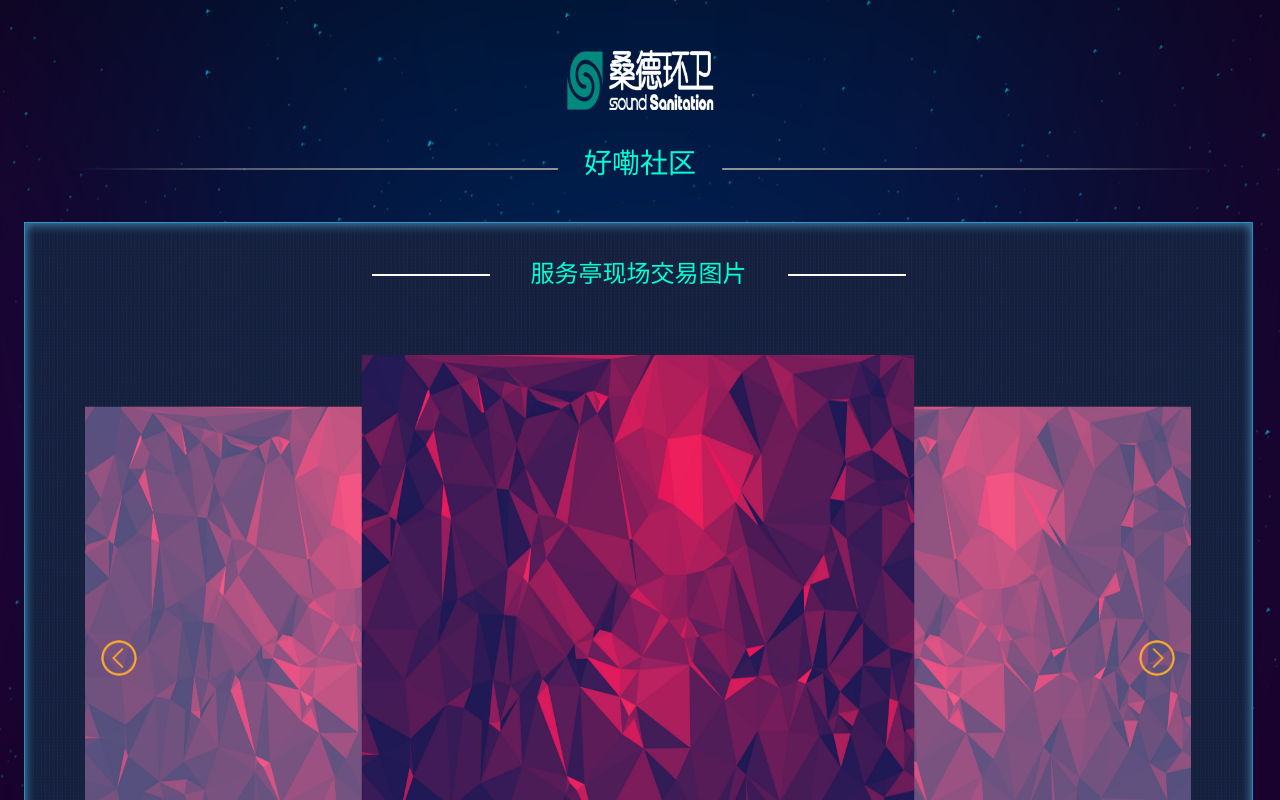
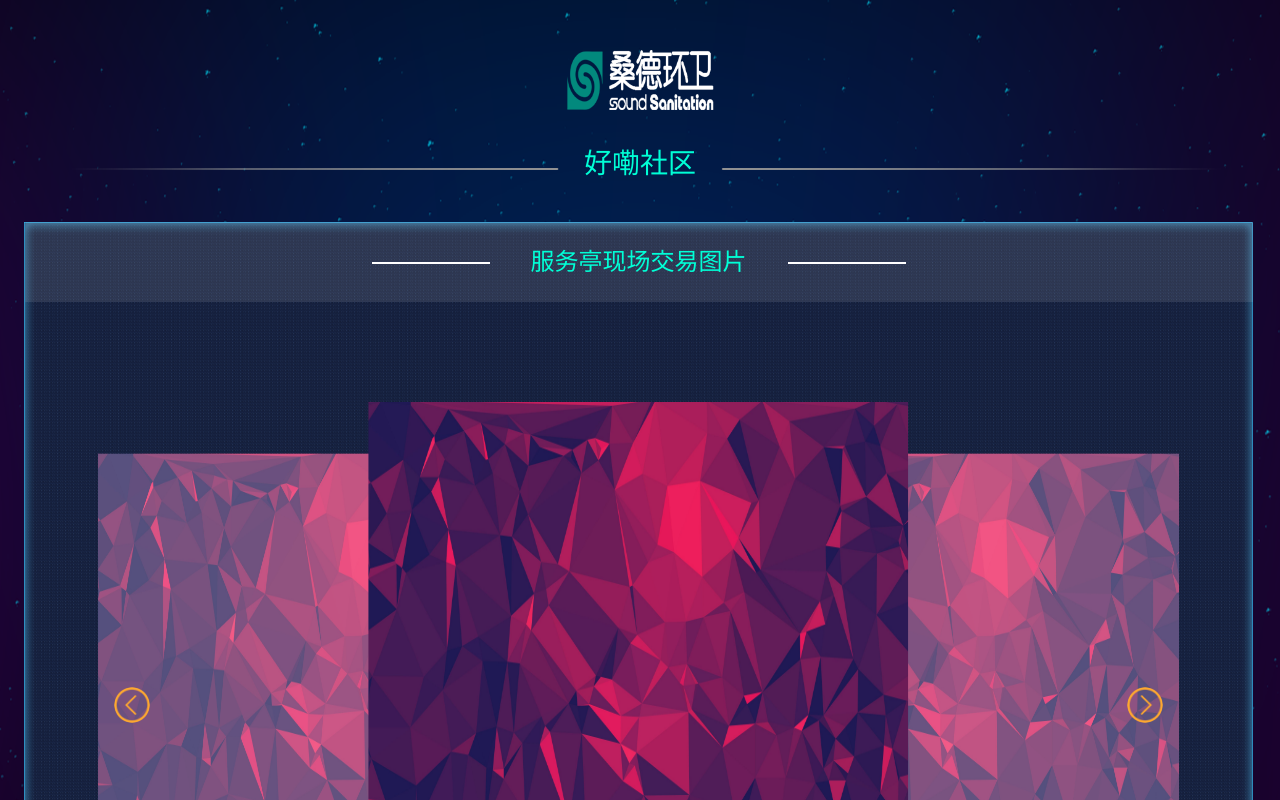
Before and after one commit to yufengkz/vue-element-echarts, a Vue app: page /#/tradepic in a window 1280 px wide. Shown: the top 800 px of the page. Built offline with nearby package versions, Linux system fonts and the light colour scheme.

Commit message:
routesLine

```diff
--- a/index.html
+++ b/index.html
@@ -5,6 +5,7 @@
   <meta name="viewport" content="width=device-width,initial-scale=1.0">
   <title>spa-s</title>
   <script src="http://api.map.baidu.com/api?v=2.0&ak=x8Wty30mpGdI28xhQ6rrnhonHsZ83QaC"></script>
+	<script type="text/javascript" src="http://api.map.baidu.com/library/AreaRestriction/1.2/src/AreaRestriction_min.js"></script>
 </head>
 <body>
 <div id="app"></div>
--- a/src/components/community/service.vue
+++ b/src/components/community/service.vue
@@ -79,6 +79,7 @@
 	import bmap from 'echarts/extension/bmap/bmap'
 	import china from './../../assets/js/china'
 	import axios from 'axios'
+
 	export default {
 		data() {
 			return {
@@ -86,7 +87,7 @@
 			}
 		},
 		methods: {
-      convertData (data) {
+			convertData(data) {
 				var res = [];
 				for (var i = 0; i < data.length; i++) {
 					var geoCoord = this.geoCoordMap[data[i].name];
@@ -722,9 +723,9 @@
 			// 使用刚指定的配置项和数据显示图表。
 			myChart.setOption(option);
 
-      setTimeout( () => {
+			setTimeout(() => {
 				var elm = document.getElementsByClassName('anchorBL')
-          for(let i = 0; i < elm.length; i ++){
+				for (let i = 0; i < elm.length; i++) {
 					elm[i].style.display = 'none'
 				}
 			}, 100)
@@ -733,53 +734,57 @@
 </script>
 
 <style scoped lang="less">
-	.main-content{
+	.main-content {
+		margin-top: 20px;
 		display: flex;
-	.side-wrapper{
+		.side-wrapper {
 			flex: 0 0 402px;
 			margin-right: 18px;
 
-	.side-box{
+			.side-box {
 				width: 402px;
 				height: auto;
 				background: url('../../assets/img/service-sm-bg.png') no-repeat 0 0;
 				background-size: 100% 100%;
 				margin-bottom: 18px;
-	.title{
+				.title {
 					height: 52px;
 					line-height: 52px;
 					text-align: center;
 					font-size: 20px;
 					color: #00ffd6;
+					a{
+						color: #00ffd6;
 					}
-	.content{
+				}
+				.content {
 					height: 344px;
-	dl{
+					dl {
 						font-size: 16px;
-	dt{
+						dt {
 							width: 100px;
 							height: 254px;
 							text-align: center;
 							border-right: 1px solid #3a4762;
 							padding-top: 90px;
-	span{
+							span {
 								display: inline-block;
 								width: 30px;
 								color: #00ffd6;
 							}
 						}
-	dd{
+						dd {
 							width: 301px;
 							height: 100%;
-	& > div{
+							& > div {
 								width: 100%;
 								height: 122px;
 								text-align: center;
 								padding-top: 50px;
-	&:nth-of-type(1){
+								&:nth-of-type(1) {
 									border-bottom: 1px solid #3a4762;
 								}
-	p{
+								p {
 									line-height: 30px;
 									color: #f5b800;
 								}
@@ -788,27 +793,27 @@
 					}
 				}
 			}
-	.side-top{
-	.title{
-		background: rgba(255,255,255,.1);
+			.side-top {
+				.title {
+					background: rgba(255, 255, 255, .1);
 				}
 			}
-	.side-bottom{
-	.content{
-	dl{
+			.side-bottom {
+				.content {
+					dl {
 						border-top: 1px solid #3a4762;
 					}
 				}
 			}
 		}
 
-	.main-wrapper{
+		.main-wrapper {
 			flex: 1;
 			height: 812px;
 			background: url('../../assets/img/service-big-bg.png') no-repeat 0 0;
 			background-size: 100% 100%;
 			position: relative;
-	.title{
+			.title {
 				position: absolute;
 				left: 0;
 				top: 0;
@@ -819,14 +824,14 @@
 				text-align: center;
 				font-size: 18px;
 				color: #00ffd6;
-		background: rgba(255,255,255,.1);
-	a{
+				background: rgba(255, 255, 255, .1);
+				a {
 					color: #ffab19;
 					font-size: 16px;
 					margin-right: 18px;
 				}
 			}
-	.content{
+			.content {
 				position: absolute;
 				left: 0;
 				top: 52px;
@@ -835,29 +840,29 @@
 		}
 	}
 
-	.main-bottom{
+	.main-bottom {
 		height: 280px;
 		background: url('../../assets/img/service-bottom-bg.png') no-repeat 0 0;
 		background-size: 100% 100%;
-	.title{
+		.title {
 			height: 84px;
 			line-height: 84px;
 			text-align: center;
 			font-size: 18px;
 			color: #00ffd6;
 		}
-	.table{
-	li{
+		.table {
+			li {
 				height: 95px;
 				line-height: 95px;
 				border-top: 1px solid #3a4762;
 				display: flex;
-	span{
+				span {
 					flex: 1;
 					text-align: center;
 					color: #ffab19;
 					border-right: 1px solid #3a4762;
-	&:last-child{
+					&:last-child {
 						border-right: 0;
 					}
 				}
@@ -865,7 +870,7 @@
 		}
 	}
 
-  .anchorBL,{
+	.anchorBL, {
 		display: none;
 		opacity: 0;
 	}
--- a/src/components/process/process.vue
+++ b/src/components/process/process.vue
@@ -80,7 +80,7 @@
 							<p>公司：锦秋货运</p>
 							<p>发货时间：2017-11-27 18:00</p>
 							<p>交货时间：2017-11-27 20:00</p>
-							<router-link to="/tradepic">查看车辆行使轨迹<i class="el-icon-d-arrow-right"></i></router-link>
+							<router-link to="/routes">查看车辆行使轨迹<i class="el-icon-d-arrow-right"></i></router-link>
 						</td>
 						<td>
 							<p>No.1001</p>
@@ -95,7 +95,7 @@
 							<p>发货时间：2017-11-27 18:00</p>
 							<p>交货时间：2017-11-27 20:00</p>
 							<p>华美-1号打包站-1号工厂</p>
-							<router-link to="/tradepic">查看车辆行使轨迹<i class="el-icon-d-arrow-right"></i></router-link>
+							<router-link to="/routes">查看车辆行使轨迹<i class="el-icon-d-arrow-right"></i></router-link>
 						</td>
 						<td>
 							<p>No.2001</p>
--- /dev/null
+++ b/src/components/show/routes.vue
@@ -0,0 +1,141 @@
+<template>
+	<div class="v-showbox">
+		<div class="v-title">
+			<h3>服务厅-打包站车辆轨迹</h3>
+		</div>
+		<div class=v-allmap id=v-allmap>
+			地图加载失败，请检查网络或刷新网页...
+		</div>
+	</div>
+</template>
+<script>
+	export default {
+		name: '',
+		data() {
+			return {}
+		},
+		mounted() {
+			// 百度地图API功能
+			// 创建Map实例
+			var map = new BMap.Map("v-allmap", {enableMapClick: true});
+			map.centerAndZoom(new BMap.Point(121.443532, 31.24603), 15);
+			map.enableScrollWheelZoom(true);
+			map.setMapStyle({style:'grayscale'});
+			//map.enableScrollWheelZoom(true);  //启用滚轮放大缩小
+
+			function showPoly(pointList) {
+
+				//循环显示点对象
+				for (let c = 0; c < pointList.length; c ++) {
+					var marker = new BMap.Marker(pointList[c]);
+					map.addOverlay(marker);
+					//将途经点按顺序添加到地图上
+					var label = new BMap.Label(c + 1, {
+						offset: new BMap.Size(20, -10)
+					});
+					marker.setLabel(label);
+				}
+
+				var group = Math.floor(pointList.length / 11);
+				var mode = pointList.length % 11;
+
+				var driving = new BMap.DrivingRoute(map, {
+					onSearchComplete: function (results) {
+						if (driving.getStatus() == BMAP_STATUS_SUCCESS) {
+							var plan = driving.getResults().getPlan(0);
+							var num = plan.getNumRoutes();
+							//alert("plan.num ：" + num);
+							for (var j = 0; j < num; j++) {
+								var pts = plan.getRoute(j).getPath(); //通过驾车实例，获得一系列点的数组
+								var polyline = new BMap.Polyline(pts,  {strokeColor:"red", strokeWeight:6, strokeOpacity:0.8});
+								map.addOverlay(polyline);
+							}
+						}
+					}
+				});
+				for (var i = 0; i < group; i++) {
+					var waypoints = pointList.slice(i * 11 + 1, (i + 1) * 11);
+					//注意这里的终点如果是11的倍数的时候，数组可是取不到最后一位的，所以要注意终点-1 **
+					driving.search(pointList[i * 11], pointList[(i + 1) * 11 - 1], {
+						waypoints: waypoints
+					}); //waypoints表示途经点
+				}
+				if (mode != 0) {
+					var waypoints = pointList.slice(group * 11, pointList.length - 1); //多出的一段单独进行search
+					driving.search(pointList[group * 11], pointList[pointList.length - 1], {
+						waypoints: waypoints
+					});
+				}
+
+			}
+
+			//将28个百度坐标点放入数据中
+			var p1 = new BMap.Point(121.443532, 31.24603);
+			var p2 = new BMap.Point(121.481477, 31.240103);
+			var p3 = new BMap.Point(121.493262, 31.237015);
+			var p4 = new BMap.Point(121.494987, 31.230099);
+			var p5 = new BMap.Point(121.489382, 31.225034);
+
+			var arrayList = [];
+			arrayList.push(p1);
+			arrayList.push(p2);
+			arrayList.push(p3);
+			arrayList.push(p4);
+			arrayList.push(p5);
+
+			//拖动地图后返回原来位置
+			setTimeout( () => {
+				var b = new BMap.Bounds(p1, p5);
+				try {
+					BMapLib.AreaRestriction.setBounds(map, b);
+				} catch (e) {
+					alert(e);
+				}
+			}, 500)
+
+			//显示轨迹
+			showPoly(arrayList);
+		}
+	}
+</script>
+<style scoped lang="less">
+	.v-showbox{
+		width: 96%;
+		height: 900px;
+		min-height: 900px;
+		margin: 0 1.875%;
+		margin-bottom: 50px;
+		padding-bottom: 5px;
+		//border: 1px solid red;
+		background: url(../../assets/img/shadow-bg.png) no-repeat;
+		background-size: 100% 100%;
+		position: absolute;
+		left: 0px;
+		top: 222px;
+		display: flex;
+		flex-direction: column;
+		align-items: center;
+
+		.v-allmap{
+			flex: 1;
+			width: 99%;
+			height: 99%;
+			margin-top: 5px;
+			color: #fff;
+		}
+
+		.v-title{
+			width: 100%;
+			height: 80px;
+			line-height: 80px;
+			z-index: 1;
+			text-align: center;
+			background: url(../../assets/img/show-title.png) no-repeat center;
+			h3{
+				font-size: 24px;
+				color: #00ffd6;
+			}
+		}
+	}
+
+</style>
--- a/src/components/show/tradepic.vue
+++ b/src/components/show/tradepic.vue
@@ -20,6 +20,7 @@
 		min-height: 900px;
 		margin: 0 1.875%;
 		margin-bottom: 50px;
+		padding-bottom: 5px;
 		//border: 1px solid red;
 		background: url(../../assets/img/shadow-bg.png) no-repeat;
 		background-size: 100% 100%;
@@ -27,18 +28,20 @@
 		left: 0px;
 		top: 222px;
 		display: flex;
+		flex-direction: column;
 		align-items: center;
-		justify-content: center;
 
 		.el-carousel{
-			width: 90%;
+			flex: 1;
+			width: 88%;
+			height: 99%;
+			margin-top: 100px;
 		}
 
 		.v-title{
-			position: absolute;
-			top: 40px;
-			left: 0;
 			width: 100%;
+			height: 80px;
+			line-height: 80px;
 			z-index: 1;
 			text-align: center;
 			background: url(../../assets/img/show-title.png) no-repeat center;
@@ -48,7 +51,6 @@
 			}
 		}
 	}
-
 
 	.el-carousel__item {
 		img{
--- a/src/router/index.js
+++ b/src/router/index.js
@@ -4,8 +4,9 @@ import Home from '../components/home'
 import CommunityStatistics from '../components/community/community-statistics'
 import CommunityMap from '../components/community/community-map'
 import Process from '../components/process/'
+import Service from '../components/community/service'
 import TradePic from '../components/show/tradepic'
-import Service from '../components/community/service'
+import RoutesLine from '../components/show/routes' //车辆路线
 
 import echarts from 'echarts'
 
@@ -34,14 +35,19 @@ export default new Router({
 			component: Process
 		},
 		{
+			path: '/service',
+			name: 'Service',
+			component: Service
+		},
+		{
 			path: '/tradepic',
 			name: 'TradePic',
 			component: TradePic
 		},
 		{
-			path: '/service',
-			name: 'Service',
-			component: Service
-		}
+			path: '/routes',
+			name: 'RoutesLine',
+			component: RoutesLine
+		},
 	]
 })
```
Also changed, not shown: src/assets/img/shadow-bg.png. Lines whose indentation alone changed are shown as unchanged.
